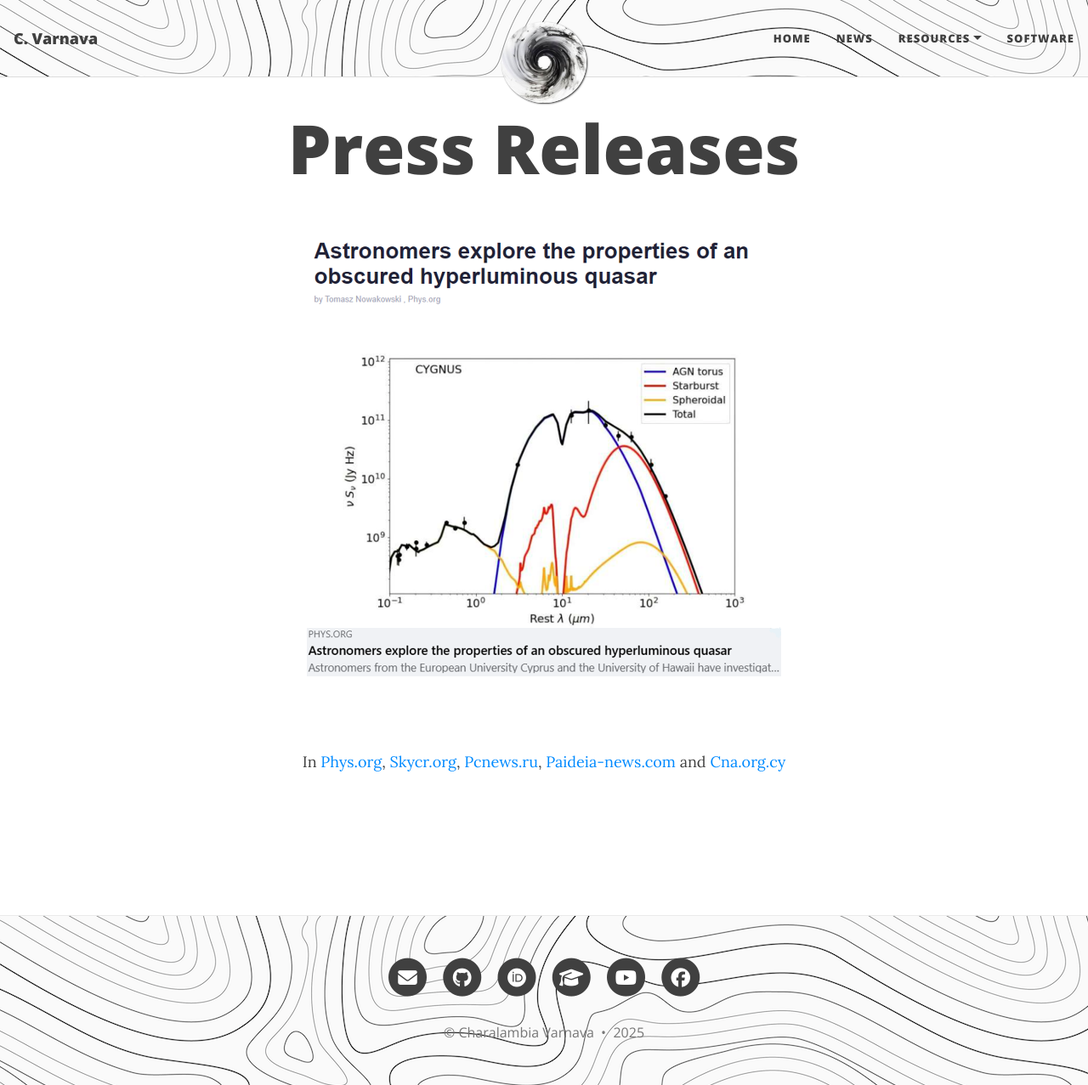
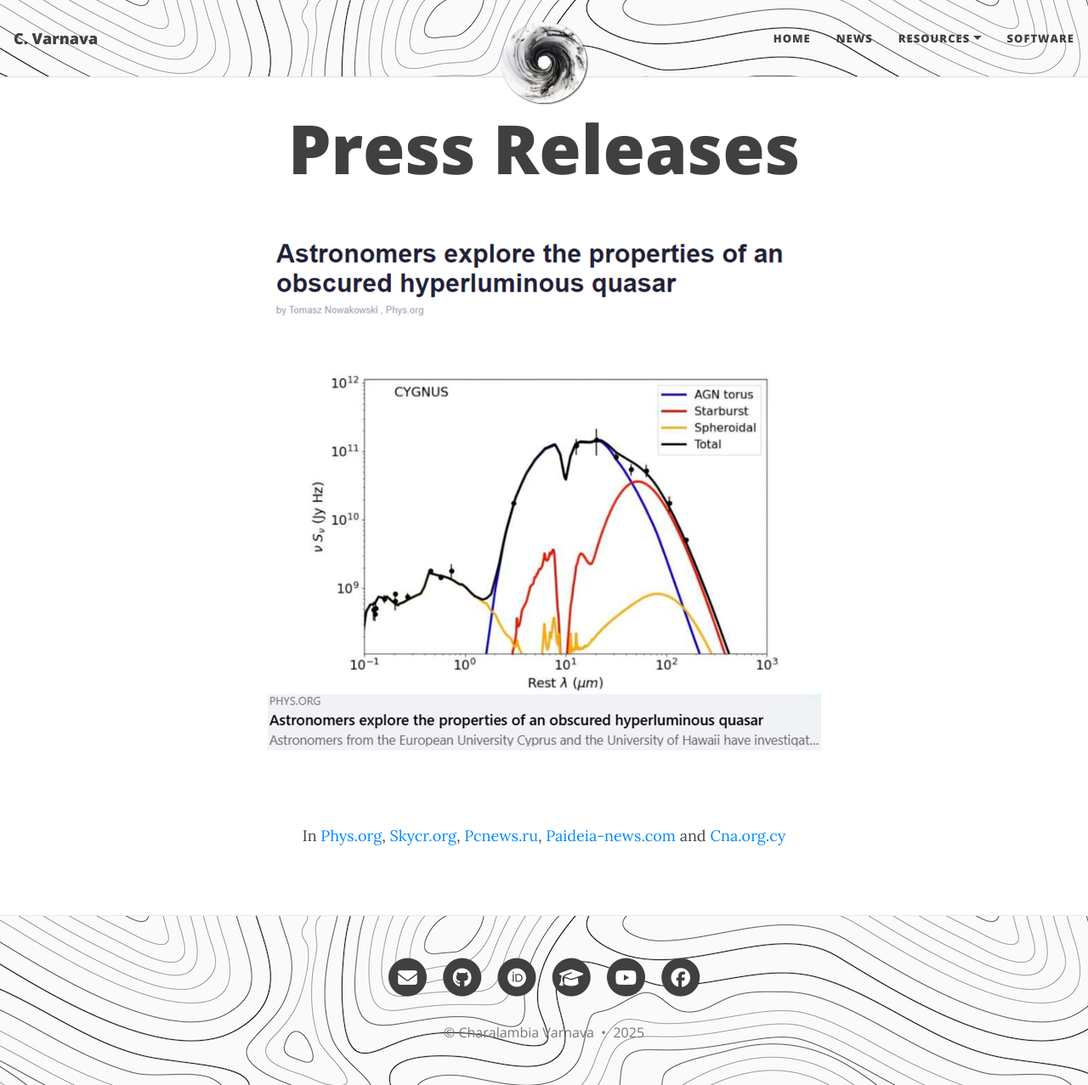
Before and after one commit to ch-var/ch-var.github.io, a Jekyll site: the page built from press_releases.html, in a window 1280 px wide and 1277 px high. Shown: the whole window at 85% size. Built offline with Jekyll 4.4.1, drawn with Linux system fonts in a browser that asks for light colours.

Commit message:
Update press_releases.html

```diff
--- a/press_releases.html
+++ b/press_releases.html
@@ -22,7 +22,7 @@
 
 <p align="center">
 <a href="https://phys.org/news/2024-10-astronomers-explore-properties-obscured-hyperluminous.html">
-<img src="/assets/img/press.png" width="60%" height="60%">
+<img src="/assets/img/press.png" width="70%" height="70%">
 </a>
 </p>
 <br>
```
